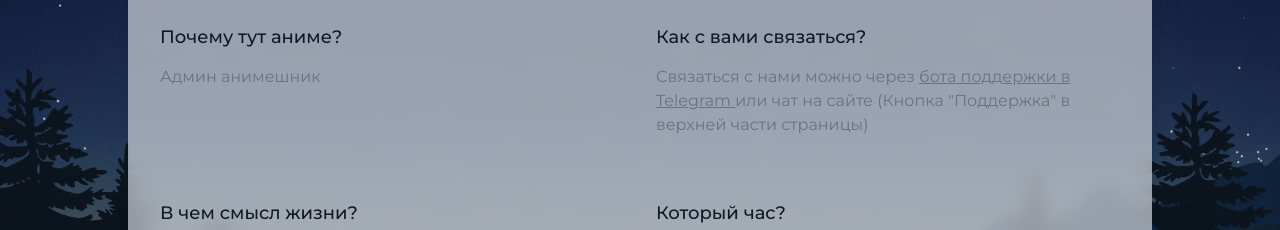
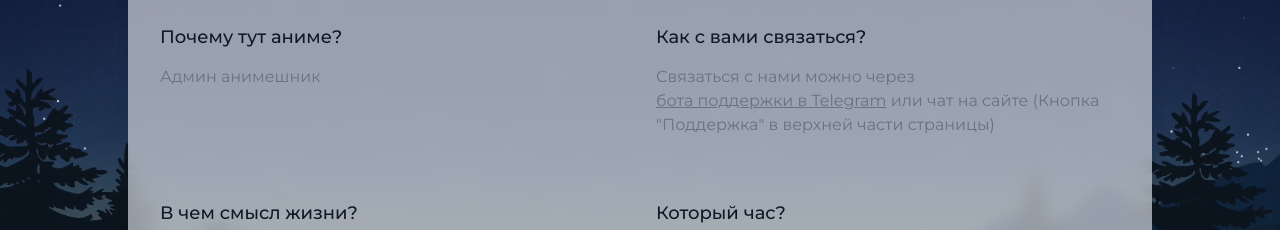
Before and after one commit to Spoon-and-Fork/spoons.su, a Next.js app: page /faq in a window 1280 px wide. Shown: the part 263-493 px from the top of the page. Built offline with nearby package versions, Linux system fonts and the light colour scheme.

Commit message:
fix: fixed link on /faq and goToLink placed in it's own file

```diff
--- a/src/app/components/FAQ.tsx
+++ b/src/app/components/FAQ.tsx
@@ -1,7 +1,6 @@
 "use client";
 
-import Link from 'next/link';
-import React from 'react';
+import { goToLink } from './goToLink';
 
 export function FAQsection_code() {
     return (
@@ -30,7 +29,7 @@ export function FAQsection_code() {
                                 </dt>
                                 <dd className="mt-4">
                                     <p className="leading-6 text-base text-gray-500">
-                                        Связаться с нами можно через <Link className="underline" href={process.env.NEXT_PUBLIC_TGBOT_LINK?.toString() ?? "t.me/spoons_support_bot"}>бота поддержки в Telegram </Link> или чат на сайте (Кнопка &quot;Поддержка&quot; в верхней части страницы)
+                                        Связаться с нами можно через <button className="underline cursor-pointer" onClick={() => goToLink(process.env.NEXT_PUBLIC_TGBOT_LINK! ?? "t.me/spoons_support_bot")}> бота поддержки в Telegram</button>{" "}или чат на сайте (Кнопка &quot;Поддержка&quot; в верхней части страницы)
                                     </p>
                                 </dd>
                             </dl>
--- a/src/app/components/ProductPanel.tsx
+++ b/src/app/components/ProductPanel.tsx
@@ -1,13 +1,7 @@
 "use client";
 
 import Image from "next/image";
-
-export function goToLink(link: string) {
-  if (link === "null" || "" || undefined) { }
-  else {
-    window.location.href = "https://" + link;
-  }
-};
+import { goToLink } from "./goToLink";
 
 export function ProductPanel({ title, description, imageSrc, link }: {
   title: string,
--- /dev/null
+++ b/src/app/components/goToLink.ts
@@ -0,0 +1,6 @@
+export function goToLink(link: string) {
+  if (link === "null" || "" || undefined) { }
+  else {
+    window.location.href = "https://" + link;
+  }
+};
--- a/src/app/products/page.tsx
+++ b/src/app/products/page.tsx
@@ -2,9 +2,10 @@
 
 import '@/app/css/mainpage.css'
 import { useRef } from "react";
-import ProductPanelProduction, { goToLink } from "../components/ProductPanel";
+import ProductPanelProduction from "../components/ProductPanel";
 import Image from "next/image";
 import NavigationBar from '../nav/navbar';
+import { goToLink } from '../components/goToLink';
 
 export default function Second_Page() {
     const secpartScroll = useRef<HTMLElement | null>(null);
```
